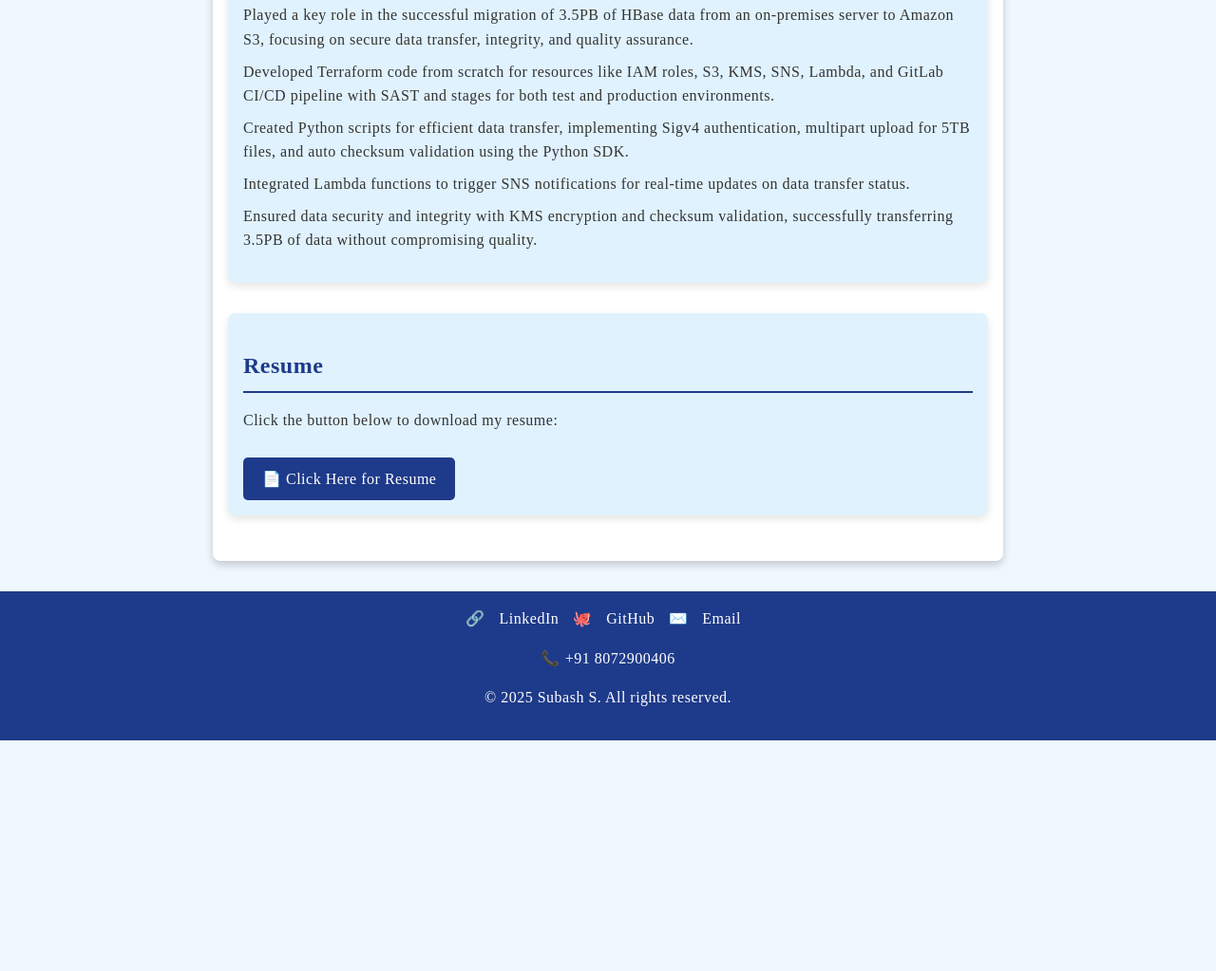
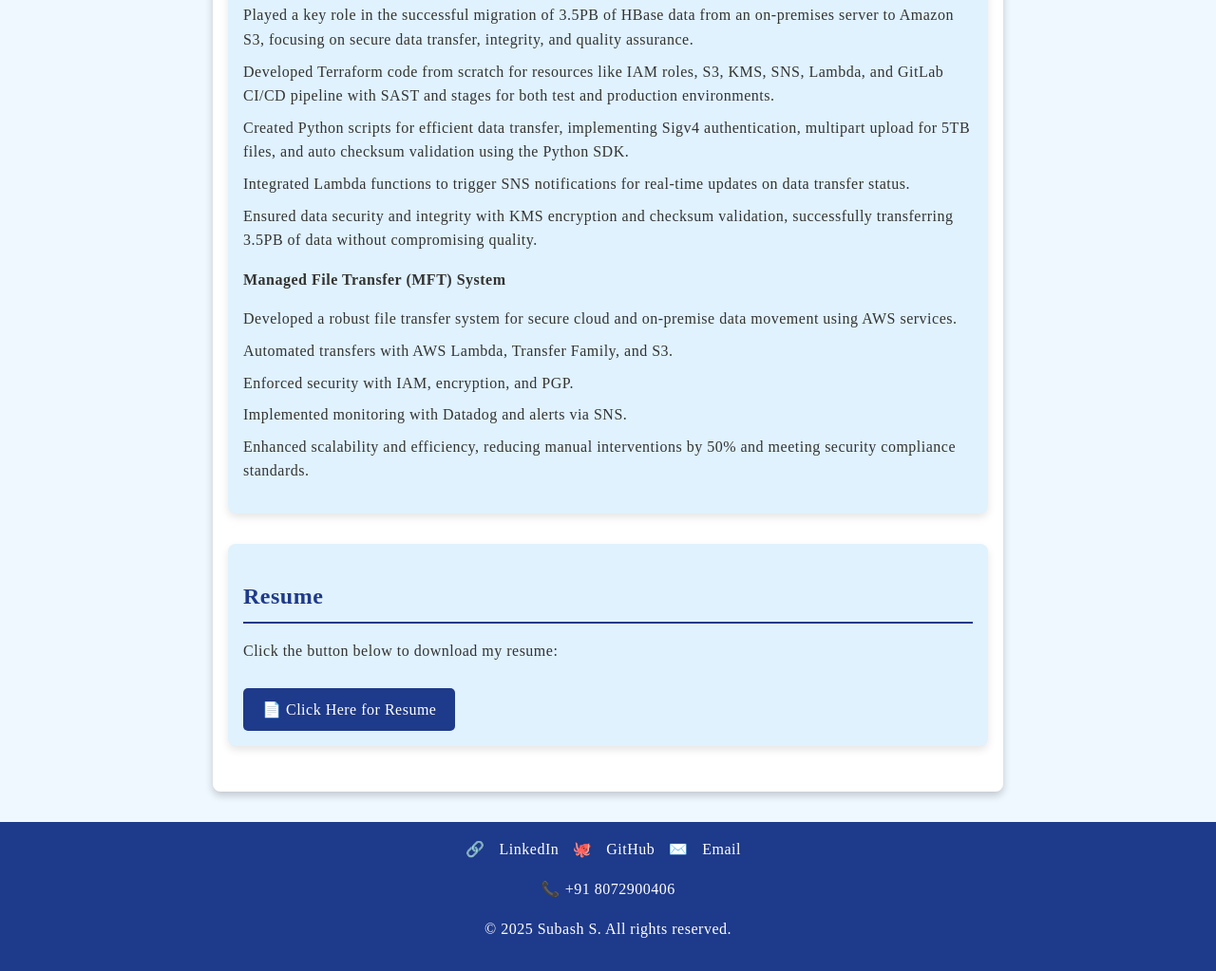
Before and after one commit to ssubash09/subash-resume.github.io, a plain HTML site: page index.html in a window 1280 px wide. Shown: the part 1465-2488 px from the top of the page at 95% size. Before the commit the page ends 2245 px from the top, so only its background shows below. Drawn offline with Linux system fonts and the light colour scheme.

Commit message:
Update index.html

```diff
--- a/index.html
+++ b/index.html
@@ -160,6 +160,13 @@
                 <li>Created Python scripts for efficient data transfer, implementing Sigv4 authentication, multipart upload for 5TB files, and auto checksum validation using the Python SDK.</li>
                 <li>Integrated Lambda functions to trigger SNS notifications for real-time updates on data transfer status.</li>
                 <li>Ensured data security and integrity with KMS encryption and checksum validation, successfully transferring 3.5PB of data without compromising quality.</li>
+            <p><strong>Managed File Transfer (MFT) System</strong></p>
+            <ul>
+                <li>Developed a robust file transfer system for secure cloud and on-premise data movement using AWS services.</li>
+                <li>Automated transfers with AWS Lambda, Transfer Family, and S3.</li>
+                <li>Enforced security with IAM, encryption, and PGP.</li>
+                <li>Implemented monitoring with Datadog and alerts via SNS.</li>
+                <li>Enhanced scalability and efficiency, reducing manual interventions by 50% and meeting security compliance standards.</li>
             </ul>
         </section>
         <section id="resume">
```
